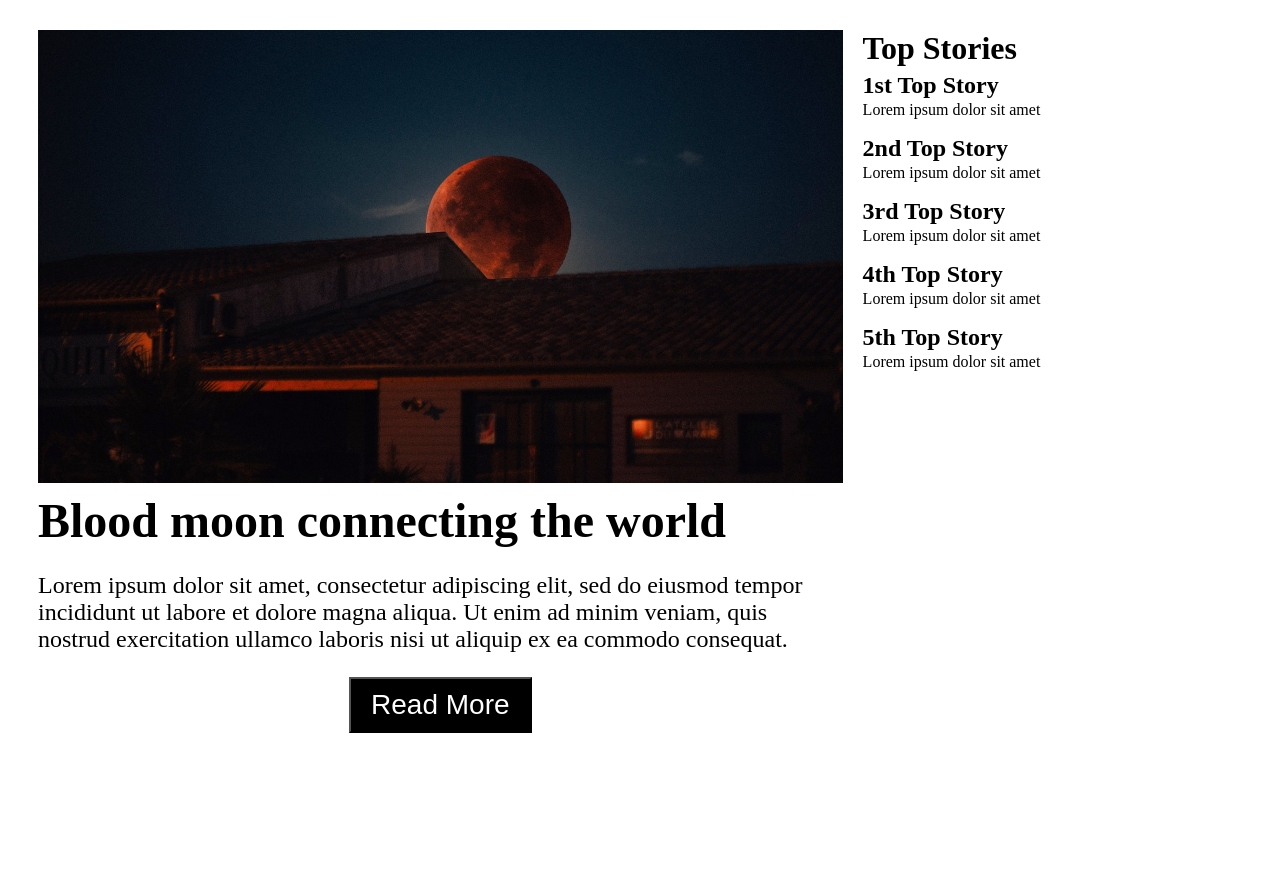
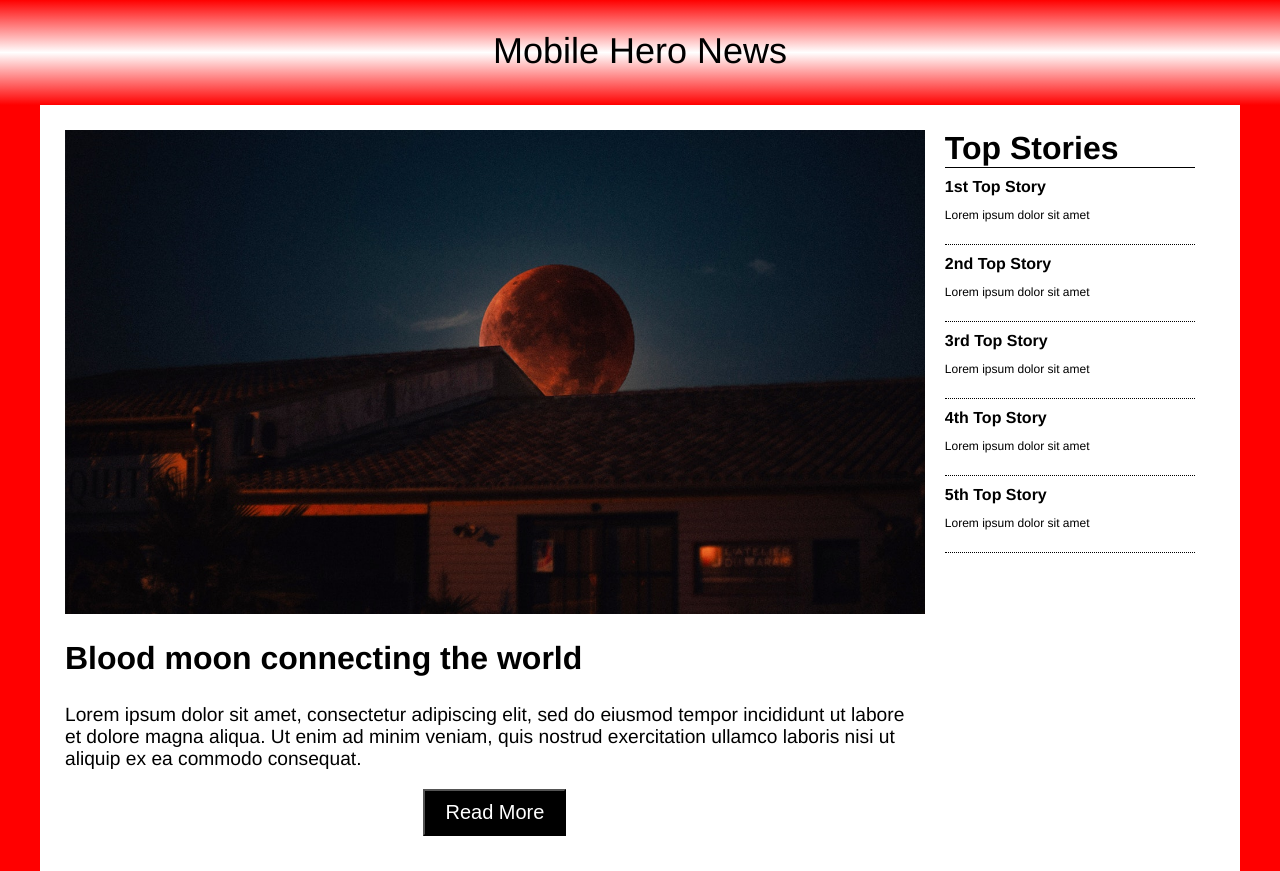
Before and after one commit to dbobb220/ACA_web101_david_bobb, a plain HTML site: page mobile_hero/hero.html in a window 1280 px wide. Before the commit the page ends 800 px from the top, so only its background shows below. Drawn offline with Linux system fonts and the light colour scheme; a script that the page names is missing.

Commit message:
updates to mobile hero

```diff
--- a/mobile_hero/hero.css
+++ b/mobile_hero/hero.css
@@ -1,8 +1,26 @@
-/* Extra Small and up (Portrait Phones) */
+/* Mobile-first style */
 
 main {
     display: flex;
     margin:10px;
+}
+
+header {
+    height: 75px;
+    text-align: center;
+    font-size: 2.25em;
+    padding-top: 30px;
+    width: auto;
+    background-image: linear-gradient(red, white, red);
+}
+
+body {
+    margin: 0;
+    font-family: "Helvetica Neue",Helvetica,Arial,sans-serif;
+}
+
+div.article_image {
+    margin: 40px;
 }
 
 img {width: 100%;}
@@ -18,10 +36,14 @@ div#top_stories {
 
 h2.story_title {
     font-size: 2em;
+    margin-left: 40px;
+    margin-right: 40px;
 }
 
-p {
+section.main_story p {
     font-size: 1.2em;
+    margin-left: 40px;
+    margin-right: 40px;
 }
 
 .cta {
@@ -36,77 +58,56 @@ button.read_more {
     color: white;
 }
 
-/* Small and up (Landscape Phones) */
-@media (min-width: 576px) {
-    div#top_stories {
-        display:block;
-        width: 50%;
-        margin-top: 20px;
+
+
+/* Beyond Mobile Styling */
+@media (min-width: 875px) {
+    main {
+        padding: 25px;
+        max-width: 1150;
+        margin: auto;
+        background: white;}
+
+    body {
+        background: red;
     }
 
-    div#main_content {
-        margin: 20px;
+    #top_stories {
+        display: block !important;
+        width: 50%;
+        margin: 0 20px;
     }
 
     #top_stories h4 {
-        margin: 0;
-        font-size: 20px;
+        margin-top: 0px;
+        font-size: 2em;
+        margin-bottom: 0;
+        border-bottom: 1px solid #000;
     }
 
-    .ts_blurb h6 {
-        margin: 5px 0 0 0;
-        font-size: 15px;
+    div.ts_blurb h6 {
+        margin: 0;
+        font-size: 1em;
     }
 
-    .ts_blurb p {
-        font-size: 9px;
-        margin-top: 2px;
+    div.ts_blurb p {
+        font-size: .75em;
     }
 
     .ts_blurb {
-        margin-bottom: 10px;
-    }
-}
-
-/* Medium and up (Tablets) */
-@media (min-width: 768px) {
-    div#top_stories {
-        width: 90%;
+        padding-bottom: 10px;
+        border-bottom: 1px dotted;
+        padding-top: 10px;
     }
 
-    #top_stories h4 {
-        font-size: 2em;
+    div.article_image {
+        margin: 0px !important;
     }
 
-    .ts_blurb h6 {
-        font-size: 1.5em;
+    h2.story_title,
+    section.main_story p {
+        margin-left: 0 !important;
+        margin-right: 0 !important;
     }
 
-    .ts_blurb p {
-        font-size: 1em;
-    }
-
-    h2.story_title {
-        font-size: 3em;
-        margin-top: 10px;
-        margin-bottom: 10px;
-    }
-
-    .main_story p {
-        font-size: 1.5em;
-    }
-
-    button.read_more {
-        font-size: 1.75em;
-    }
 }
-
-/* Large and up (Desktops) */
-@media (min-width: 992px) {
-
-}
-
-/* Extra Large and up (Wide Screen Desktops) */
-@media (min-width: 1200px) {
-
-}
--- a/mobile_hero/hero.html
+++ b/mobile_hero/hero.html
@@ -9,10 +9,11 @@
     <script src="main.js"></script>
 </head>
 <body>
+    <header>Mobile Hero News</header>
   <main>
       <div id="main_content">
         <section class="main_story">
-            <img src="blood_moon.jpeg" alt="blood moon over house">
+            <div class="article_image"><img src="blood_moon.jpeg" alt="blood moon over house"></div>
             <h2 class="story_title">Blood moon connecting the world</h2>
             <p>Lorem ipsum dolor sit amet, consectetur adipiscing elit, sed do eiusmod tempor incididunt ut labore et dolore magna aliqua. Ut enim ad minim veniam, quis nostrud exercitation ullamco laboris nisi ut aliquip ex ea commodo consequat.</p>
             <div class="cta">
```
